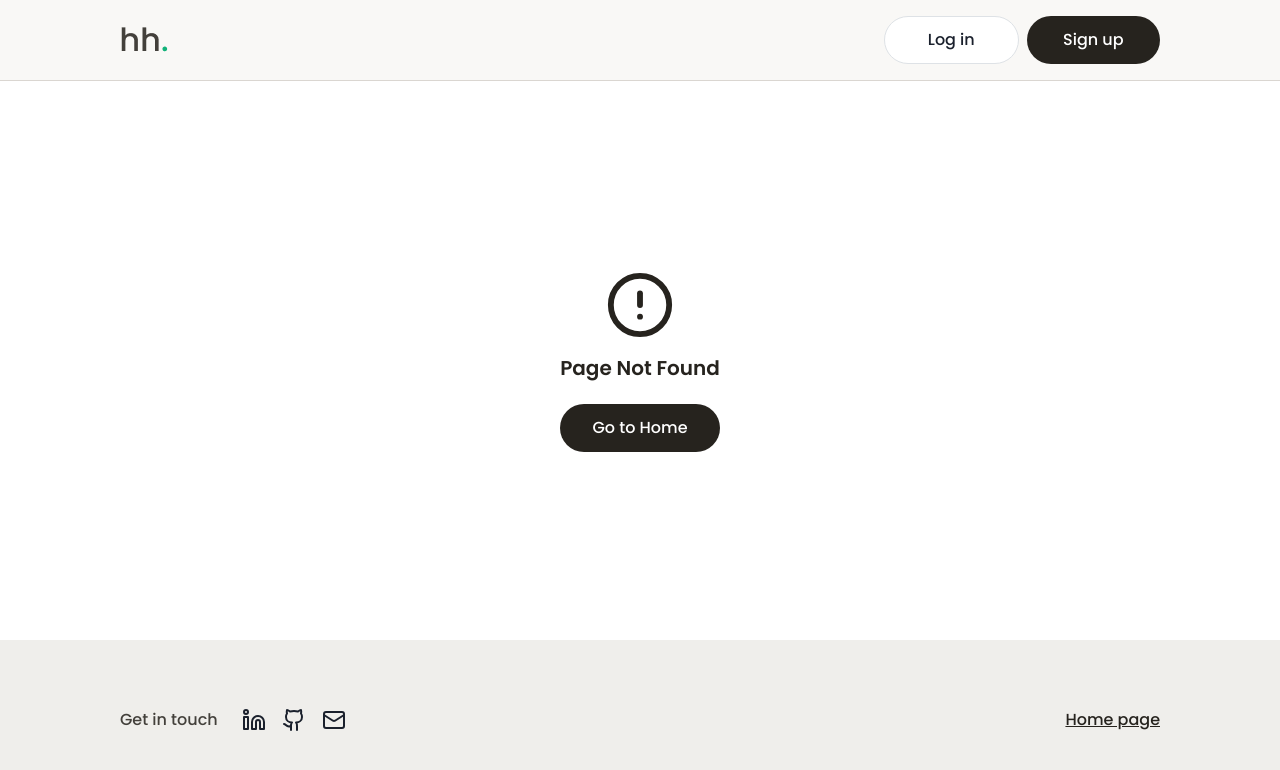
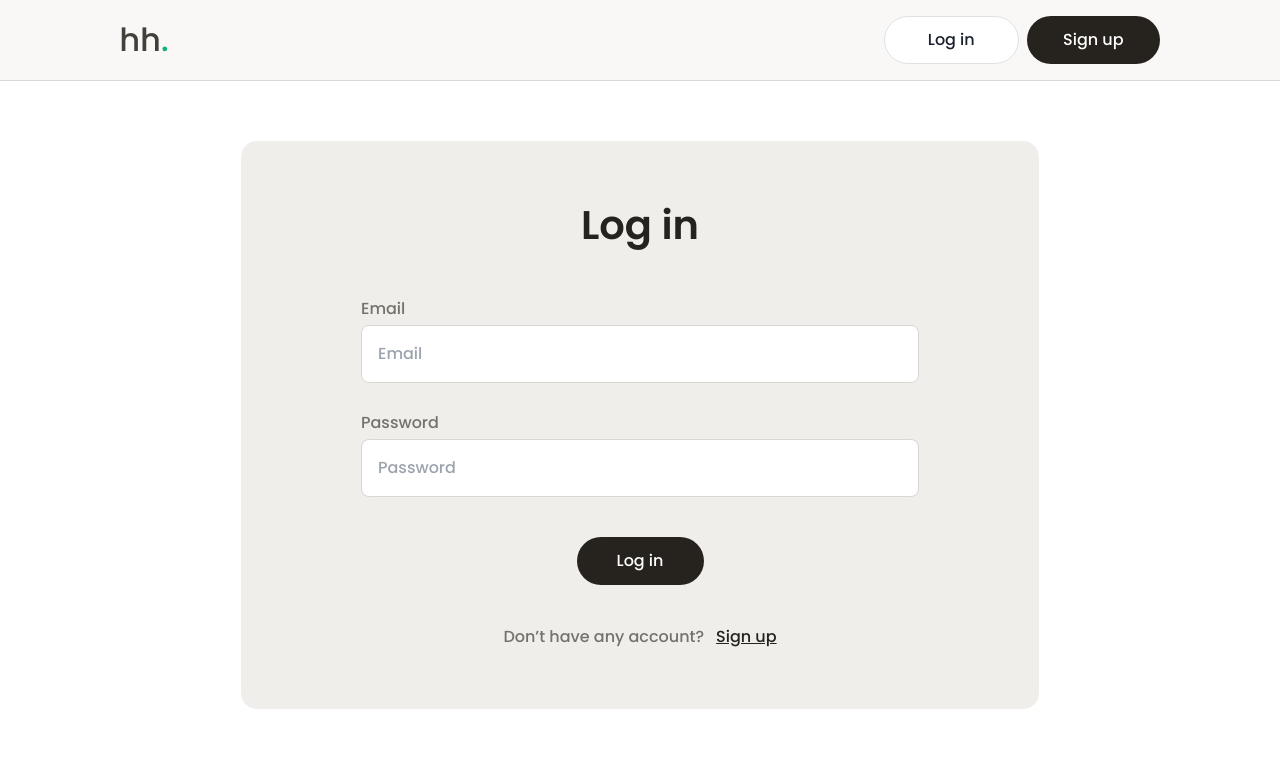
Before and after one commit to anusonthongpaenchai-oss/journal-and-storytelling, a React (Vite) app: page /login in a window 1280 px wide. Before the commit this address had no page. Shown: the top 770 px of the page. Built offline with nearby package versions, Linux system fonts and the light colour scheme.

Commit message:
feat(auth): add login and signup routes
- register LoginPage and SignupPage in application routing
- add NotFound fallback for unmatched routes

```diff
--- a/src/App.tsx
+++ b/src/App.tsx
@@ -7,6 +7,8 @@ import NotFound from "./components/layout/NotFound";
 // Public
 import LandingPage from "./pages/public/LandingPage";
 import PostPage from "./pages/public/landing/PostPage";
+import LogInPage from "./pages/public/auth/LoginPage";
+import SignUpPage from "./pages/public/auth/SignupPage";
 
 function App() {
   return (
@@ -14,6 +16,8 @@ function App() {
       <Routes>
         <Route path="/" element={<LandingPage />} />
         <Route path="/post/:id" element={<PostPage />} />
+        <Route path="/login" element={<LogInPage />} />
+        <Route path="/signup" element={<SignUpPage />} />
         <Route path="*" element={<NotFound />} />
       </Routes>
     </Router>
--- a/src/components/layout/NavbarPublic.tsx
+++ b/src/components/layout/NavbarPublic.tsx
@@ -16,7 +16,7 @@ function DesktopNav({ onLogin, onSignUp }: PublicNavActions) {
     sticky top-0 left-0 z-50
     justify-between items-center
     px-[120px] py-[16px]
-    w-auto
+    w-full
     bg-brown-100
     border-b border-brown-300
   "
```
Also changed, not shown: src/pages/public/auth/ResetPasswordPage.tsx (deleted).
